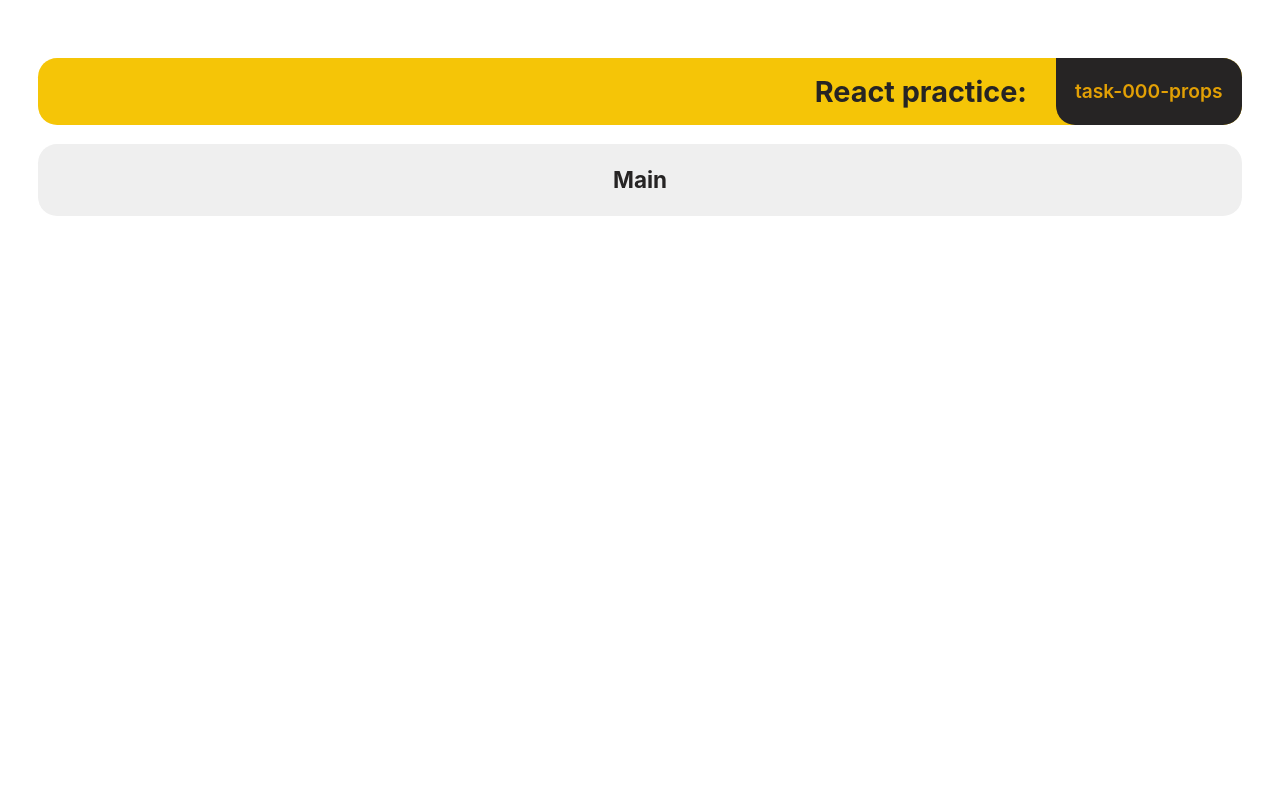
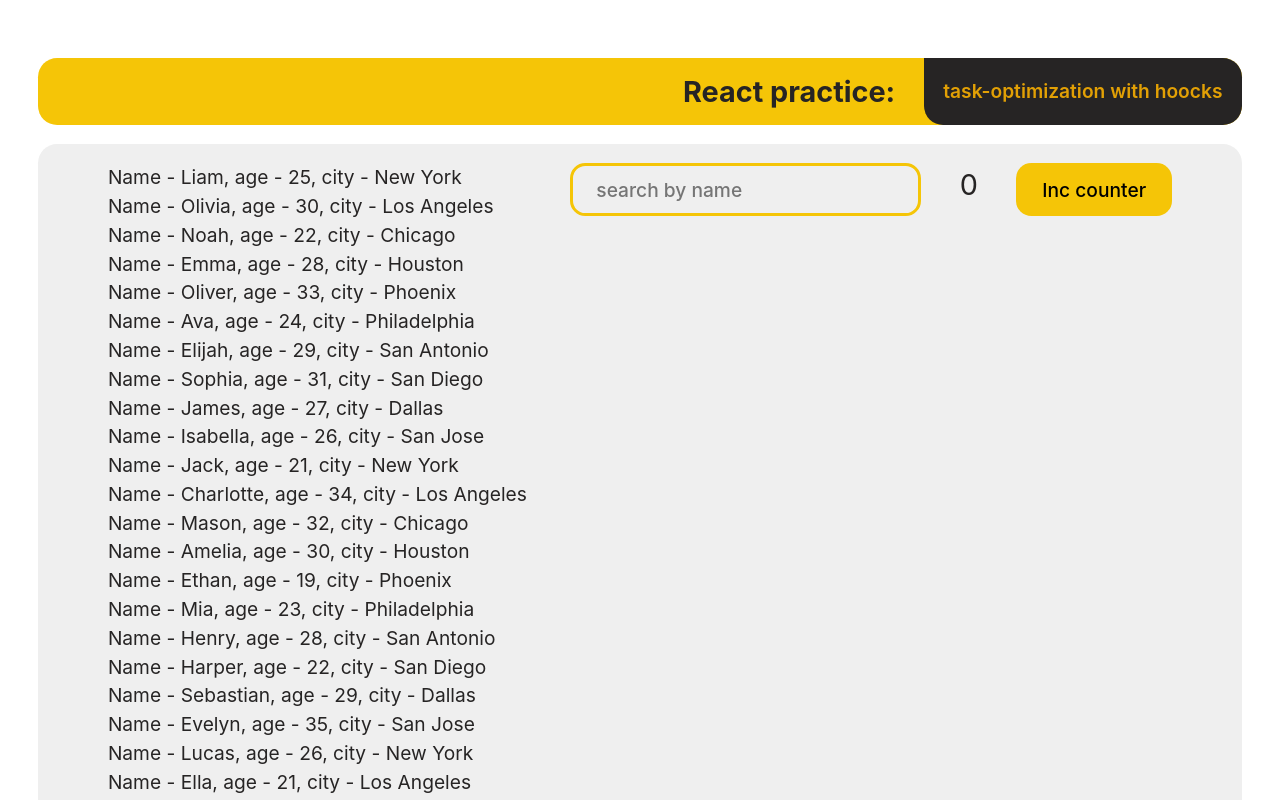
Before and after one commit to spacepocket1985/react-practice, a React (Vite) app: page / in a window 1280 px wide. Shown: the top 800 px of the page. Built offline with nearby package versions, Linux system fonts and the light colour scheme.

Commit message:
feat: add solution

```diff
--- a/eslint.config.mjs
+++ b/eslint.config.mjs
@@ -80,7 +80,6 @@ export default [
       '@typescript-eslint/no-var-requires': 'off',
       'react/jsx-uses-react': 'off',
       'react/react-in-jsx-scope': 'off',
-      'no-console': 'warn',
     },
   },
 ];
--- a/package.json
+++ b/package.json
@@ -14,7 +14,8 @@
   },
   "dependencies": {
     "react": "^18.3.1",
-    "react-dom": "^18.3.1"
+    "react-dom": "^18.3.1",
+    "uuid": "^10.0.0"
   },
   "devDependencies": {
     "@eslint/compat": "^1.1.1",
@@ -22,6 +23,7 @@
     "@eslint/js": "^9.11.1",
     "@types/react": "^18.3.3",
     "@types/react-dom": "^18.3.0",
+    "@types/uuid": "^10.0.0",
     "@typescript-eslint/eslint-plugin": "^8.7.0",
     "@typescript-eslint/parser": "^8.7.0",
     "@vitejs/plugin-react": "^4.3.1",
--- a/src/App.tsx
+++ b/src/App.tsx
@@ -1,6 +1,8 @@
 import { FC } from 'react';
 
 import { Header } from './components/layout/Header';
+import { ParentComponent } from './components/parentComponent/ParentComponent';
+
 import './App.css';
 
 const App: FC = () => {
@@ -8,7 +10,7 @@ const App: FC = () => {
     <>
       <Header />
       <main>
-        <h3>Main</h3>
+        <ParentComponent />
       </main>
     </>
   );
--- /dev/null
+++ b/src/components/counterButton/CounterButton.tsx
@@ -0,0 +1,18 @@
+import React from 'react';
+
+export const CounterButton: React.FC<{ incCounter: () => void }> = React.memo(
+  ({ incCounter }) => {
+    console.log('render CounterButton');
+    return (
+      <>
+        <button
+          onClick={() => {
+            incCounter();
+          }}
+        >
+          Inc counter
+        </button>
+      </>
+    );
+  }
+);
--- /dev/null
+++ b/src/components/itemList/DataForList.ts
@@ -0,0 +1,75 @@
+import { ItemType } from './ItemList';
+import { v4 as uuidv4 } from 'uuid';
+
+export const DataForList: ItemType[] = [
+  { name: 'Liam', age: 25, city: 'New York', id: uuidv4() },
+  { name: 'Olivia', age: 30, city: 'Los Angeles', id: uuidv4() },
+  { name: 'Noah', age: 22, city: 'Chicago', id: uuidv4() },
+  { name: 'Emma', age: 28, city: 'Houston', id: uuidv4() },
+  { name: 'Oliver', age: 33, city: 'Phoenix', id: uuidv4() },
+  { name: 'Ava', age: 24, city: 'Philadelphia', id: uuidv4() },
+  { name: 'Elijah', age: 29, city: 'San Antonio', id: uuidv4() },
+  { name: 'Sophia', age: 31, city: 'San Diego', id: uuidv4() },
+  { name: 'James', age: 27, city: 'Dallas', id: uuidv4() },
+  { name: 'Isabella', age: 26, city: 'San Jose', id: uuidv4() },
+  { name: 'Jack', age: 21, city: 'New York', id: uuidv4() },
+  { name: 'Charlotte', age: 34, city: 'Los Angeles', id: uuidv4() },
+  { name: 'Mason', age: 32, city: 'Chicago', id: uuidv4() },
+  { name: 'Amelia', age: 30, city: 'Houston', id: uuidv4() },
+  { name: 'Ethan', age: 19, city: 'Phoenix', id: uuidv4() },
+  { name: 'Mia', age: 23, city: 'Philadelphia', id: uuidv4() },
+  { name: 'Henry', age: 28, city: 'San Antonio', id: uuidv4() },
+  { name: 'Harper', age: 22, city: 'San Diego', id: uuidv4() },
+  { name: 'Sebastian', age: 29, city: 'Dallas', id: uuidv4() },
+  { name: 'Evelyn', age: 35, city: 'San Jose', id: uuidv4() },
+  { name: 'Lucas', age: 26, city: 'New York', id: uuidv4() },
+  { name: 'Ella', age: 21, city: 'Los Angeles', id: uuidv4() },
+  { name: 'Alexander', age: 34, city: 'Chicago', id: uuidv4() },
+  { name: 'Sofia', age: 31, city: 'Houston', id: uuidv4() },
+  { name: 'William', age: 28, city: 'Phoenix', id: uuidv4() },
+  { name: 'Avery', age: 24, city: 'Philadelphia', id: uuidv4() },
+  { name: 'Benjamin', age: 30, city: 'San Antonio', id: uuidv4() },
+  { name: 'Scarlett', age: 27, city: 'San Diego', id: uuidv4() },
+  { name: 'Luca', age: 29, city: 'Dallas', id: uuidv4() },
+  { name: 'Grace', age: 26, city: 'San Jose', id: uuidv4() },
+  { name: 'Jayden', age: 22, city: 'New York', id: uuidv4() },
+  { name: 'Zoe', age: 19, city: 'Los Angeles', id: uuidv4() },
+  { name: 'Owen', age: 35, city: 'Chicago', id: uuidv4() },
+  { name: 'Chloe', age: 23, city: 'Houston', id: uuidv4() },
+  { name: 'Samuel', age: 27, city: 'Phoenix', id: uuidv4() },
+  { name: 'Lily', age: 24, city: 'Philadelphia', id: uuidv4() },
+  { name: 'Daniel', age: 33, city: 'San Antonio', id: uuidv4() },
+  { name: 'Aria', age: 30, city: 'San Diego', id: uuidv4() },
+  { name: 'Matthew', age: 29, city: 'Dallas', id: uuidv4() },
+  { name: 'Emily', age: 25, city: 'San Jose', id: uuidv4() },
+  { name: 'Caleb', age: 28, city: 'New York', id: uuidv4() },
+  { name: 'Nora', age: 21, city: 'Los Angeles', id: uuidv4() },
+  { name: 'Nathan', age: 26, city: 'Chicago', id: uuidv4() },
+  { name: 'Mila', age: 24, city: 'Houston', id: uuidv4() },
+  { name: 'Isaac', age: 30, city: 'Phoenix', id: uuidv4() },
+  { name: 'Hannah', age: 22, city: 'Philadelphia', id: uuidv4() },
+  { name: 'Henry', age: 19, city: 'San Antonio', id: uuidv4() },
+  { name: 'Ella', age: 35, city: 'San Diego', id: uuidv4() },
+  { name: 'David', age: 33, city: 'Dallas', id: uuidv4() },
+  { name: 'Aurora', age: 26, city: 'San Jose', id: uuidv4() },
+  { name: 'Levi', age: 21, city: 'New York', id: uuidv4() },
+  { name: 'Victoria', age: 29, city: 'Los Angeles', id: uuidv4() },
+  { name: 'Joseph', age: 24, city: 'Chicago', id: uuidv4() },
+  { name: 'Addison', age: 35, city: 'Houston', id: uuidv4() },
+  { name: 'Gabriel', age: 30, city: 'Phoenix', id: uuidv4() },
+  { name: 'Brianna', age: 27, city: 'Philadelphia', id: uuidv4() },
+  { name: 'Anthony', age: 28, city: 'San Antonio', id: uuidv4() },
+  { name: 'Stella', age: 29, city: 'San Diego', id: uuidv4() },
+  { name: 'Dylan', age: 19, city: 'Dallas', id: uuidv4() },
+  { name: 'Lucy', age: 22, city: 'San Jose', id: uuidv4() },
+  { name: 'Wyatt', age: 35, city: 'New York', id: uuidv4() },
+  { name: 'Sadie', age: 26, city: 'Los Angeles', id: uuidv4() },
+  { name: 'Jonathan', age: 31, city: 'Chicago', id: uuidv4() },
+  { name: 'Clara', age: 23, city: 'Houston', id: uuidv4() },
+  { name: 'Aaron', age: 24, city: 'Phoenix', id: uuidv4() },
+  { name: 'Samantha', age: 28, city: 'Philadelphia', id: uuidv4() },
+  { name: 'Carter', age: 29, city: 'San Antonio', id: uuidv4() },
+  { name: 'Rose', age: 30, city: 'San Diego', id: uuidv4() },
+  { name: 'Charles', age: 22, city: 'Dallas', id: uuidv4() },
+  { name: 'Ariana', age: 26, city: 'San Jose', id: uuidv4() },
+];
--- /dev/null
+++ b/src/components/itemList/ItemList.tsx
@@ -0,0 +1,18 @@
+import React, { memo } from 'react';
+
+export type ItemType = { name: string; age: number; city: string; id: string };
+type ItemListPropsType = {
+  items: ItemType[];
+};
+
+export const ItemList: React.FC<ItemListPropsType> = memo(({ items }) => {
+  console.log('render ItemList');
+
+  const renderItems = items.map((item) => (
+    <li
+      key={item.id}
+    >{`Name - ${item.name}, age - ${item.age}, city - ${item.city}`}</li>
+  ));
+
+  return <ul>{renderItems}</ul>;
+});
--- a/src/components/layout/Header.tsx
+++ b/src/components/layout/Header.tsx
@@ -4,7 +4,7 @@ export const Header: React.FC = () => {
   return (
     <header className="header">
       <h2 className="headerTitle">React practice: </h2>
-      <p className="subTitle">task-000-props</p>
+      <p className="subTitle">task-optimization with hoocks</p>
     </header>
   );
 };
--- /dev/null
+++ b/src/components/parentComponent/ParentComponent.tsx
@@ -0,0 +1,37 @@
+import { useState, useCallback, useMemo } from 'react';
+import { DataForList } from '../itemList/DataForList';
+import { ItemList } from '../itemList/ItemList';
+import { SearchInput } from '../searchInput/SearchInput';
+import { CounterButton } from '../counterButton/CounterButton';
+
+export const ParentComponent: React.FC = () => {
+  const [strForSort, setStrForSort] = useState('');
+  const [count, setCount] = useState(0);
+
+  const updateSortStr = useCallback((str: string): void => {
+    setStrForSort(str);
+  }, []);
+
+  const incCounter = useCallback(() => {
+    setCount((count) => count + 1);
+  }, []);
+
+  const filteredListData = useMemo(() => {
+    return strForSort.length === 0
+      ? DataForList
+      : DataForList.filter((item) =>
+          item.name.toLowerCase().startsWith(strForSort.toLowerCase())
+        );
+  }, [strForSort]);
+
+  return (
+    <div className="parentWrapper">
+      <ItemList items={filteredListData} />
+      <>
+        <SearchInput updateSortStr={updateSortStr} />
+        <p className="counter">{count}</p>
+        <CounterButton incCounter={incCounter} />
+      </>
+    </div>
+  );
+};
--- /dev/null
+++ b/src/components/searchInput/SearchInput.tsx
@@ -0,0 +1,18 @@
+import React from 'react';
+
+export const SearchInput: React.FC<{
+  updateSortStr: (str: string) => void;
+}> = React.memo(({ updateSortStr }) => {
+  console.log('render SearchInput');
+  return (
+    <>
+      <input
+        type="text"
+        placeholder={'search by name'}
+        onChange={(e) => {
+          updateSortStr(e.target.value);
+        }}
+      />
+    </>
+  );
+});
--- a/src/components/wrapperComponent/WrapperComponent.tsx
+++ b/src/components/wrapperComponent/WrapperComponent.tsx
@@ -2,7 +2,7 @@ import './WrapperComponent.css';
 
 type WrapperProps = {
   children: React.ReactNode;
-  indicator: string;
+  indicator?: string;
 };
 
 export const WrapperComponent: React.FC<WrapperProps> = ({
--- a/src/index.css
+++ b/src/index.css
@@ -95,3 +95,19 @@ input {
   background-color: var(--first-color);
   border: 0.2rem solid var(--second-color);
 }
+
+ul {
+  list-style: none;
+  text-align: left;
+}
+
+.parentWrapper {
+  display: flex;
+  align-items: flex-start;
+  justify-content: center;
+  gap: 2rem;
+}
+
+.counter {
+  font-size: 1.5rem;
+}
```
Also changed, not shown: 1 other file (tests, documents, lock files or other folders).
